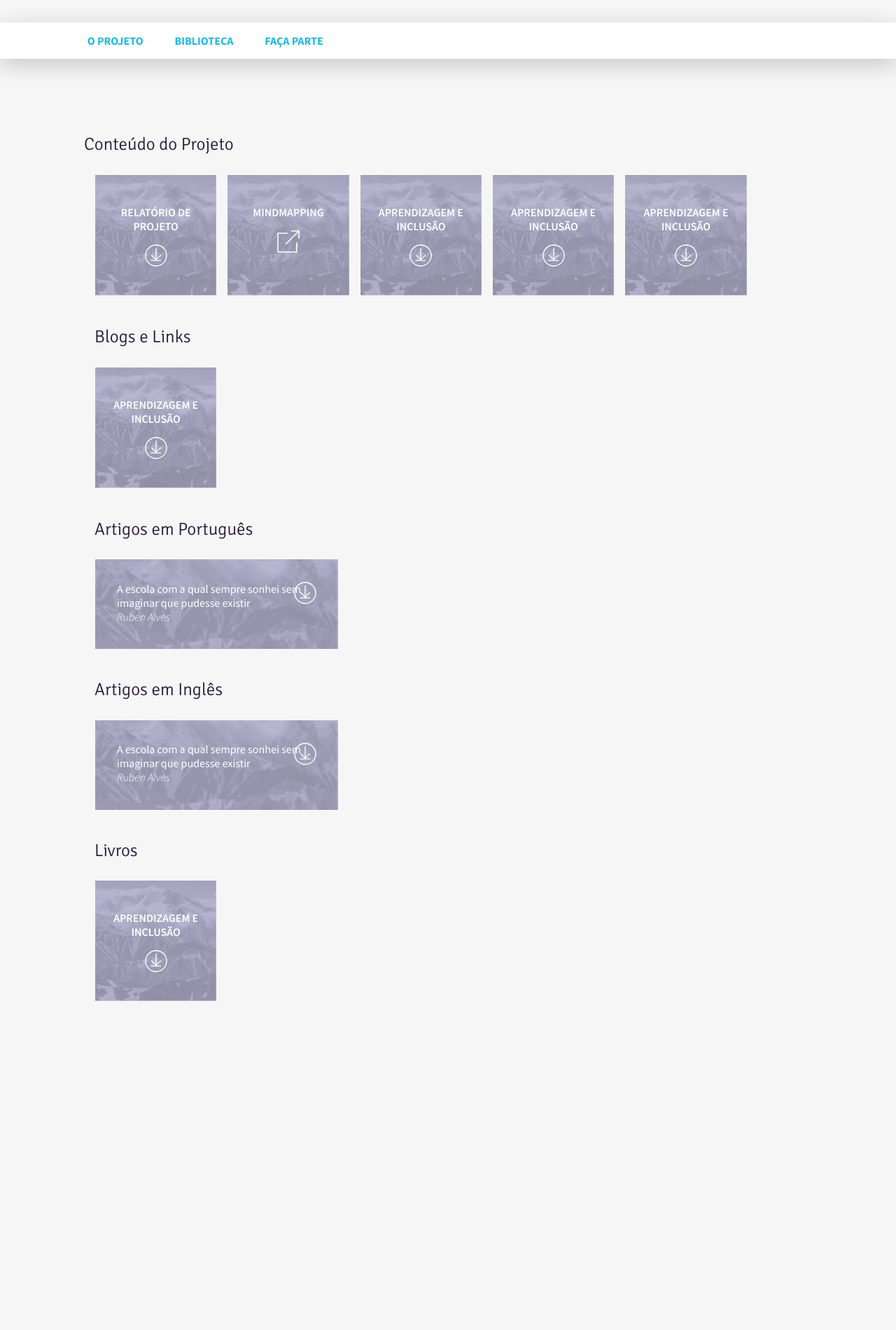
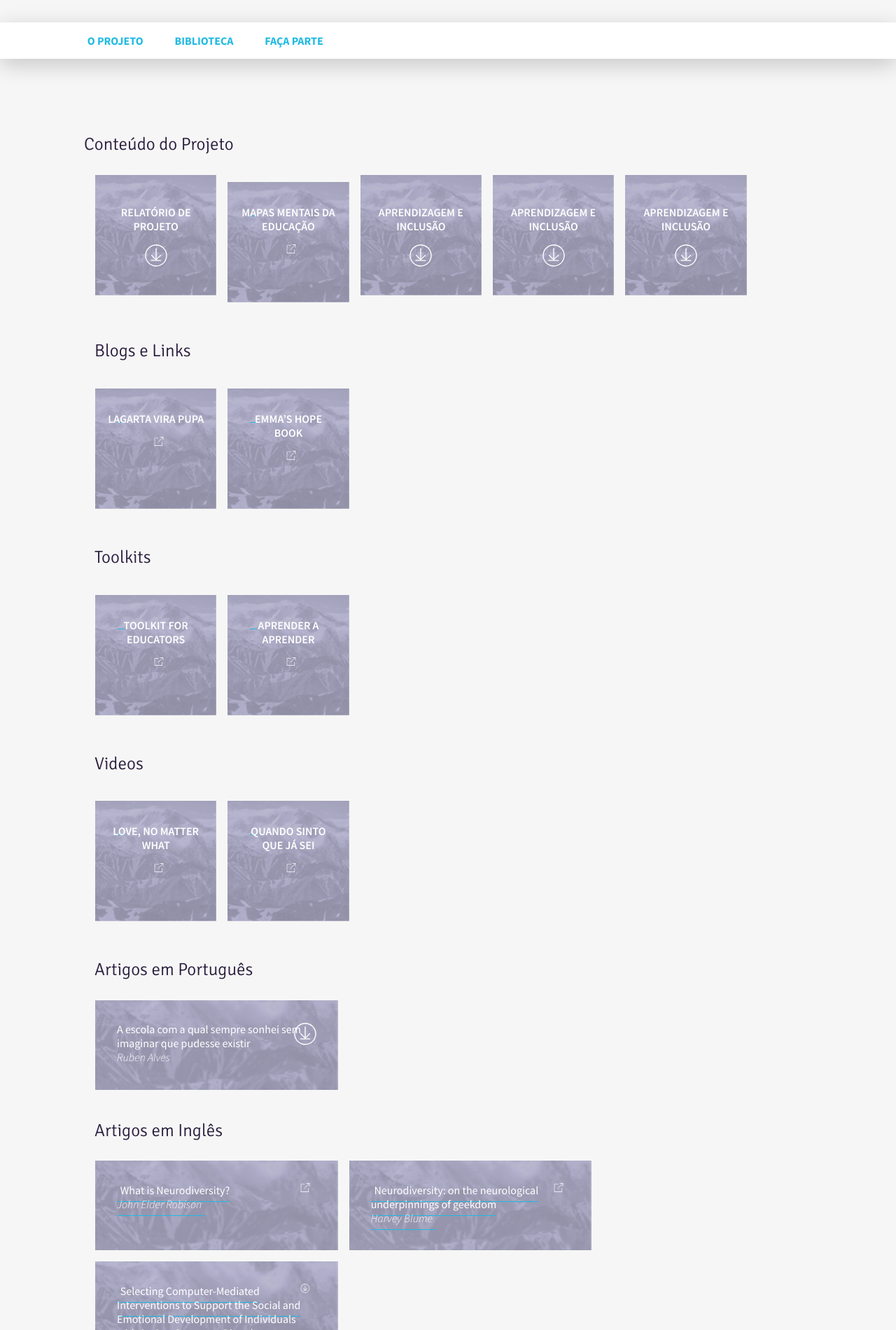
Before and after one commit to empatiaparaque/empatiaparaque.github.io, a Jekyll site: the page biblioteca/index.html, which Jekyll copies as it is, in a window 1280 px wide. Shown: the part 256-2156 px from the top of the page at 70% size. Built offline with Jekyll 4.4.1, drawn with Linux system fonts in a browser that asks for light colours; nearby versions of some CDN libraries; before the commit the page ends 1751 px from its top, so only the background shows below that; some of the changed text lies outside the part shown.

Commit message:
Populando a Biblioteca

```diff
--- a/biblioteca/index.html
+++ b/biblioteca/index.html
@@ -45,10 +45,12 @@
    </div>
   </div>
   <div class="column small-12 medium-3 large-2 square-cover">
-   <div class="square-content">
-    Mindmapping<br>
+   <a href="http://educacaovisualthinking.tumblr.com/" target="_blank">
+    <div class="square-content">
+    Mapas mentais da Educação<br>
     <img src="../img/ext_link-white.svg">
    </div>
+  </a>
   </div>
   <div class="column small-12 medium-3 large-2 square-cover">
    <div class="square-content">
@@ -74,10 +76,65 @@
   </div>
 
   <div class="column small-12 medium-3 large-2 square-cover">
+   <a href="http://lagartavirapupa.com.br" target="_blank">
    <div class="square-content">
-    Aprendizagem e inclusão<br>
-    <img src="../img/download-white.svg">
+    Lagarta Vira Pupa<br>
+    <img src="../img/ext_link-white.svg">
    </div>
+  </a>
+  </div>
+
+  <div class="column small-12 medium-3 large-2 square-cover">
+   <a href="https://emmashopebook.com/" target="_blank">
+   <div class="square-content">
+    Emma’s Hope Book<br>
+    <img src="../img/ext_link-white.svg">
+   </div>
+  </a>
+  </div>
+
+  <div class="column small-12 medium-12 large-12">
+   <h2 class="type-m dark-purple">Toolkits</h2>
+  </div>
+
+
+<div class="column small-12 medium-3 large-2 square-cover">
+ <a href="http://designthinkingforeducators.com/" target="_blank">
+ <div class="square-content">
+  Toolkit for Educators<br>
+  <img src="../img/ext_link-white.svg">
+ </div>
+</a>
+</div>
+
+  <div class="column small-12 medium-3 large-2 square-cover">
+   <a href="" target="_blank">
+   <div class="square-content">
+    Aprender a Aprender<br>
+    <img src="../img/ext_link-white.svg">
+   </div>
+  </a>
+  </div>
+
+  <div class="column small-12 medium-12 large-12">
+   <h2 class="type-m dark-purple">Videos</h2>
+  </div>
+  <div class="column small-12 medium-3 large-2 square-cover">
+   <a href="https://www.ted.com/talks/andrew_solomon_love_no_matter_what" target="_blank">
+   <div class="square-content">
+    Love, no matter what<br>
+    <img src="../img/ext_link-white.svg">
+   </div>
+  </a>
+  </div>
+
+  <div class="column small-12 medium-3 large-2 square-cover">
+   <a href="http://www.quandosintoquejasei.com.br" target="_blank">
+   <div class="square-content">
+    Quando sinto que já sei<br>
+    <img src="../img/ext_link-white.svg">
+   </div>
+  </a>
   </div>
 
 
@@ -87,7 +144,7 @@
 
   <div class="column small-12 medium-3 large-4 rectangle-cover">
    <div class="rectangle-content">
-    A escola com a qual sempre sonhei sem imaginar que pudesse existir<br>
+    <span>A escola com a qual sempre sonhei sem imaginar que pudesse existir</span><br>
     <span class="italic">Ruben Alves</span>
     <img src="../img/download-white.svg">
    </div>
@@ -97,22 +154,51 @@
    <h2 class="type-m dark-purple">Artigos em Inglês</h2>
   </div>
 
+
+
+<div class="column small-12 medium-3 large-4 rectangle-cover">
+ <div class="rectangle-content">
+  <a href="https://www.psychologytoday.com/blog/my-life-aspergers/201310/what-is-neurodiversity" target="_blank">
+  <span>What is Neurodiversity?</span><br>
+  <span class="italic">John Elder Robison</span>
+  <img src="../img/ext_link-white.svg">
+ </a>
+ </div>
+</div>
+
   <div class="column small-12 medium-3 large-4 rectangle-cover">
    <div class="rectangle-content">
-    A escola com a qual sempre sonhei sem imaginar que pudesse existir<br>
-    <span class="italic">Ruben Alves</span>
-    <img src="../img/download-white.svg">
+    <a href="http://www.theatlantic.com/magazine/archive/1998/09/neurodiversity/305909/" target="_blank">
+    <span>Neurodiversity: on the neurological underpinnings of geekdom</span><br>
+    <span class="italic">Harvey Blume</span>
+    <img src="../img/ext_link-white.svg">
+   </a>
    </div>
   </div>
+
+  <div class="column small-12 medium-3 large-4 rectangle-cover">
+   <div class="rectangle-content">
+    <a href="http://www.theatlantic.com/magazine/archive/1998/09/neurodiversity/305909/" target="_blank">
+    <span>Selecting Computer-Mediated Interventions to Support the Social and
+    Emotional Development of Individuals with Autism Spectrum Disorder</span><br>
+    <span class="italic">Harvey Blume</span>
+    <img src="../img/download-white.svg">
+   </a>
+   </div>
+  </div>
+
 
   <div class="column small-12 medium-12 large-12">
    <h2 class="type-m dark-purple">Livros</h2>
   </div>
 
-  <div class="column small-12 medium-3 large-2 square-cover">
-   <div class="square-content">
-    Aprendizagem e inclusão<br>
+  <div class="column small-12 medium-3 large-4 rectangle-cover">
+   <div class="rectangle-content">
+    <a href="">
+    <span>A escola com a qual sempre sonhei sem imaginar que pudesse existir</span><br>
+    <span class="italic">Ruben Alves</span>
     <img src="../img/download-white.svg">
+   </a>
    </div>
   </div>
 
--- a/sass/_02_atoms.sass
+++ b/sass/_02_atoms.sass
@@ -66,7 +66,7 @@ a
  height: 100%
  padding: 25% 10%
  box-sizing: border-box !important
- img
+ img, a img
   margin-top: 1rem
   width: 2rem
 
--- a/stylesheets/style.css
+++ b/stylesheets/style.css
@@ -2480,7 +2480,7 @@ a img {
   box-sizing: border-box !important;
 }
 /* line 69, ../sass/_02_atoms.sass */
-.square-content img {
+.square-content img, .square-content a img {
   margin-top: 1rem;
   width: 2rem;
 }
```
